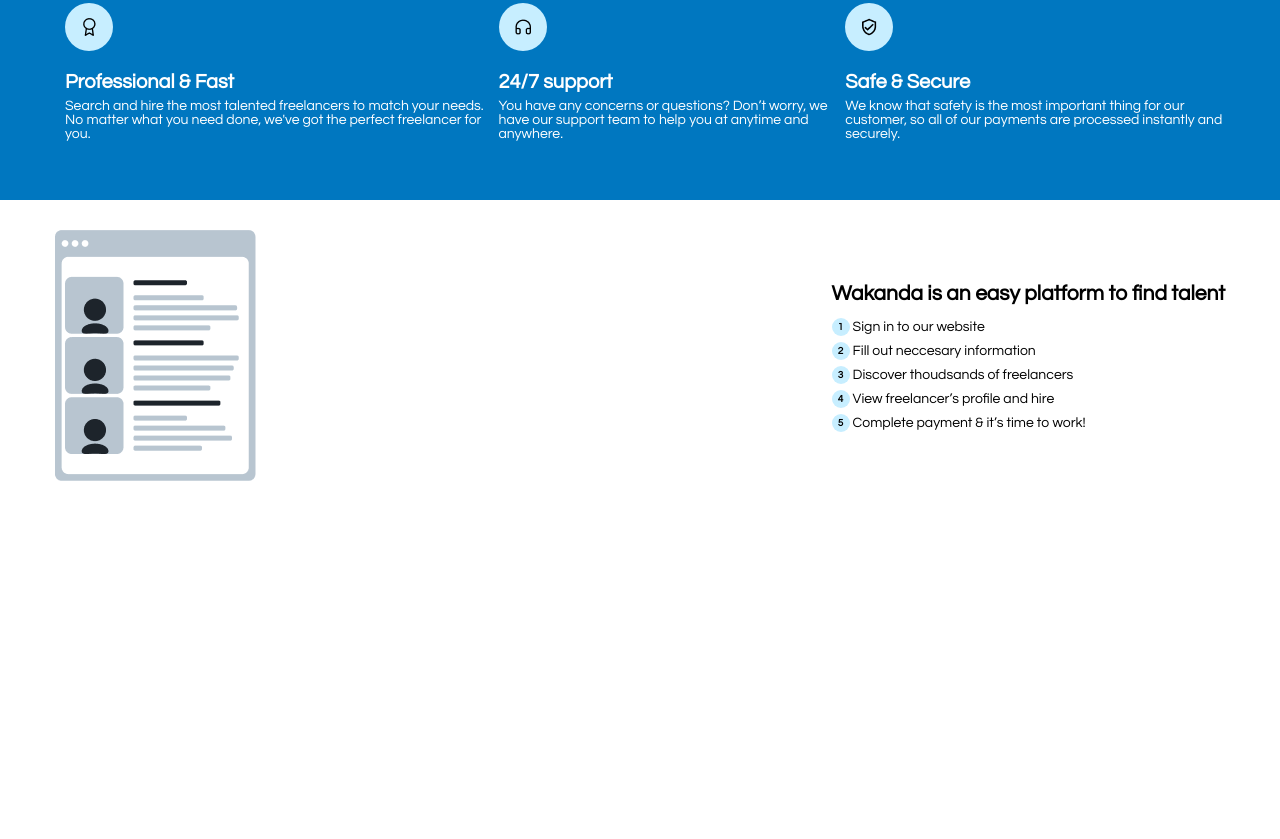
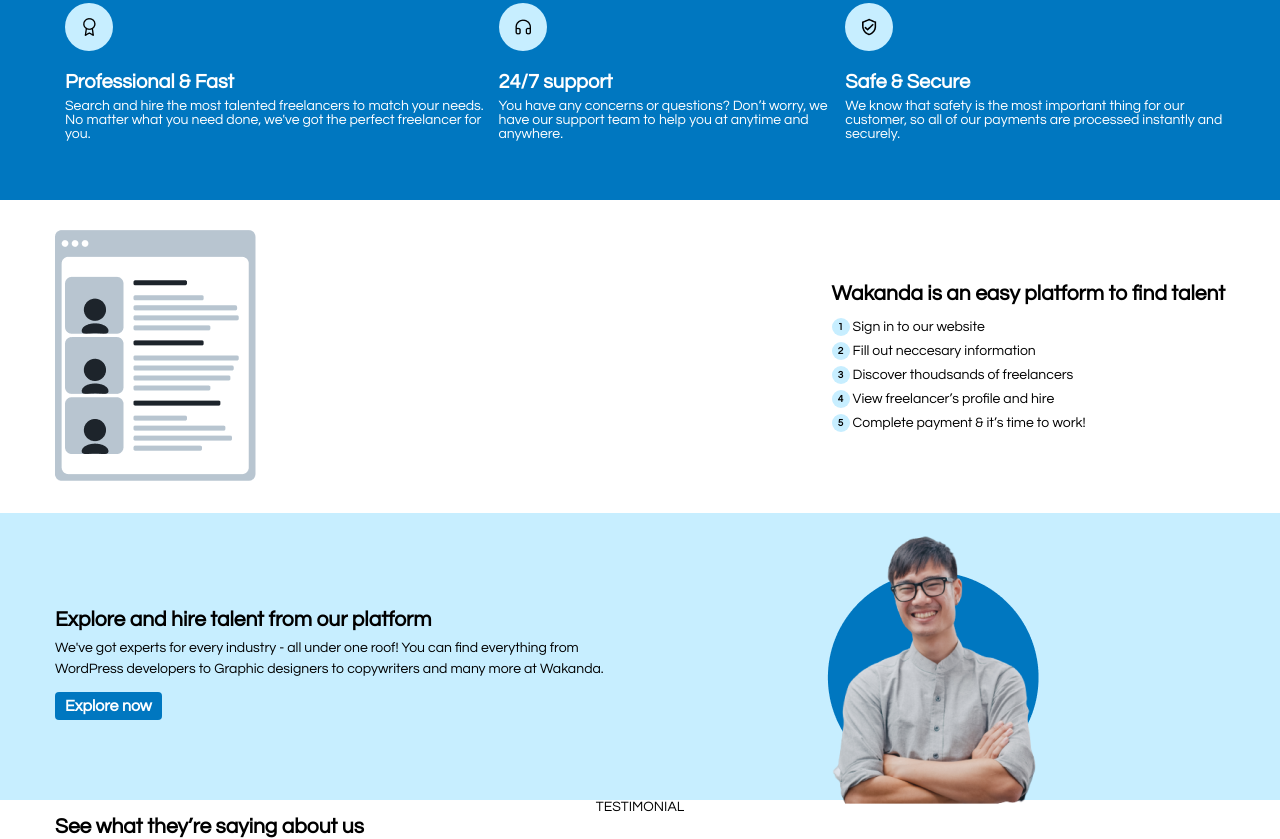
Before and after one commit to Nikko2450/Wakanda, a plain HTML site: page index.html in a window 1280 px wide. Shown: the part 601-1440 px from the top of the page. Before the commit the page ends 1114 px from the top, so only its background shows below. Drawn offline with Linux system fonts and the light colour scheme.

Commit message:
research

```diff
--- a/Scss/main.scss
+++ b/Scss/main.scss
@@ -225,3 +225,50 @@ $xs: 596px;
         }
     }
 }
+
+.research {
+    background: $c-light-blue;
+    padding-top: 13px;
+
+    &__container {
+        height: 100%;
+        display: flex;
+        align-items: center;
+    }
+
+    &__text {
+        width: 50%;
+    }
+
+    &__images {
+        position: relative;
+        width: 50%;
+        align-self: flex-end;
+        text-align: center;
+        z-index: 1;
+        top: 7px;
+    }
+
+    &__icon {
+        position: absolute;
+        bottom: 24px;
+        left: 50%;
+        transform: translateX(-50%);
+        z-index: -1;
+    }
+
+    &__title {
+        font-size: 21px;
+    }
+
+    &__desc {
+        margin-top: 6px;
+        font-size: 14px;
+        line-height: 21px;
+    }
+
+    &__button {
+        margin-top: 12px;
+    }
+
+}
--- a/index.html
+++ b/index.html
@@ -5,7 +5,7 @@
     <meta http-equiv="X-UA-Compatible" content="IE=edge">
     <meta name="viewport" content="width=device-width, initial-scale=1.0">
     <title>Wakanda</title>
-    <link rel="stylesheet" href="/css/main.css">
+    <link rel="stylesheet" href="css/main.css">
 </head>
 <body>
     <header class="header">
@@ -15,7 +15,6 @@
                 <a href="#" class="nav__button button">Get Started</a>
             </div>
         </nav>
-
         <div class="header__container container">
             <div class="header__text">
                 <h1 class="header__title">Recruit top talented freelancer for your business</h1>
@@ -40,6 +39,7 @@
         <div class="container">
             <p class="feature__desc subtitle">Feature</p>
             <h2 class="title feature__title">The benefit of using <br>our platform</h2>
+
             <div class="feature__container">
                 <div class="skill">
 					<div class="skill__image">
@@ -65,7 +65,6 @@
             </div>
         </div>
         <div>
-
         </div>
     </section>
 
@@ -84,5 +83,26 @@
             </div>
         </div>
     </section>
+
+    <section class="research">
+        <div class="research__container container">
+            <div class="research__text">
+                <h2 class="research__title title">Explore and hire talent from our platform</h2>
+                <p class="research__desc">We've got experts for every industry - all under one roof! You can find everything from WordPress developers to Graphic designers to copywriters and many more at Wakanda.</p>
+                <a href="#" class="research__button button">Explore now</a>
+            </div>
+            <div class="research__images">
+                <img src="img/research/research-img-1.png" alt="hero" class="research__img">
+                <img src="img/research/research-img-2.png" alt="circle" class="research__icon">
+            </div>
+        </div>
+    </section>
+
+    <section class="comments">
+        <div class="container">
+            <p class="comments__desc subtitle">Testimonial</p>
+            <h2 class="comments__title title">See what they’re saying about us</h2>
+        </div>
+    </section>
 </body>
 </html>
```
Also changed, not shown: css/main.css, img/icon/albert flores.png (added), img/icon/cara bedford.png (added), img/icon/robert fox.png (added), img/icon/star.png (added), img/research/research-img-1.png (renamed from img/talent/portrait-successful-handsome-executive-businessman-smart-casual-wear-looking-camera-smiling 1.png), img/research/research-img-2.png (added), img/talent/Card (1).png (deleted), img/talent/Card (2).png (deleted), img/talent/Card.png (deleted), img/talent/cute-asian-woman-studying-laptop-smiling-standing-against-yellow-wall-min 1.png (deleted), 1 other file.
